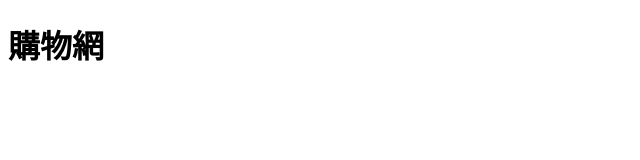
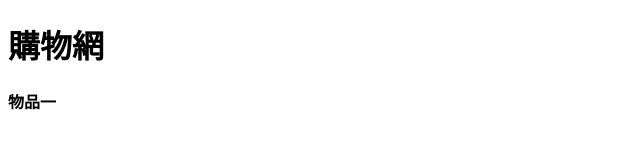
Before and after one commit to stanleywang6112/project20210304, a plain HTML site: page index.html in a window 1280 px wide. Shown: the full height of the page, 0-640 px from the left. Drawn offline with Linux system fonts and the light colour scheme.

Commit message:
網站建置2_index.html修改2

```diff
--- a/index.html
+++ b/index.html
@@ -8,5 +8,6 @@
 </head>
 <body>
     <h1>購物網</h1>
+    <b>物品一</b>
 </body>
 </html>
```
